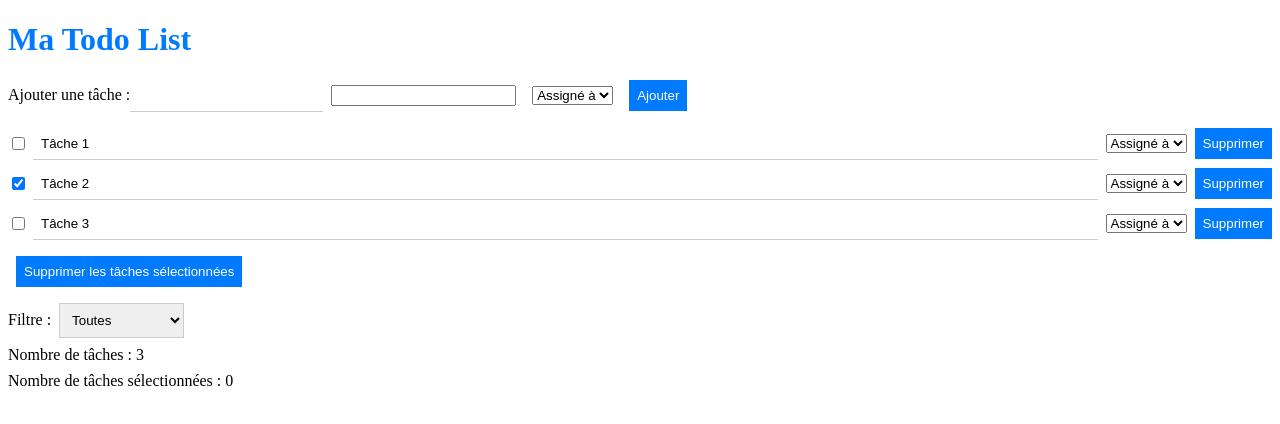
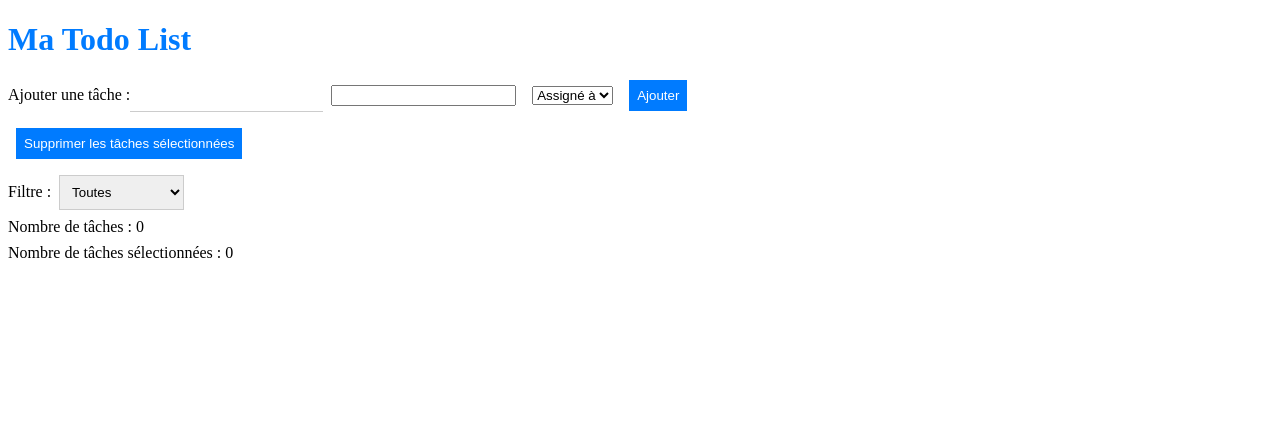
Before and after one commit to exender/elective-vue, a Vue app: page / in a window 1280 px wide. Shown: the top 424 px of the page. Built offline with nearby package versions, Linux system fonts and the light colour scheme.

Commit message:
Ajout du temps impartie dans l'update

```diff
--- a/src/App.vue
+++ b/src/App.vue
@@ -81,10 +81,14 @@ p {
       <option v-for="name in fakeNames" :value="name">{{ name }}</option>
     </select>
 
+    <!-- Champ de texte pour le temps imparti de la tâche -->
+    <input type="number" v-model="task.timeImp" @blur="updateTask(task)">
+
     <!-- Bouton pour supprimer la tâche -->
     <button @click="deleteTask(index)">Supprimer</button>
   </li>
 </ul>
+
 
 
 
@@ -114,9 +118,7 @@ export default {
  data() {
   return {
     tasks: [
-      { text: 'Tâche 1', completed: false, assignedTo: '' },
-      { text: 'Tâche 2', completed: true, assignedTo: '' },
-      { text: 'Tâche 3', completed: false, assignedTo: '' }
+
     ],
     newTask: '',
     selectedTasks: [],
```
